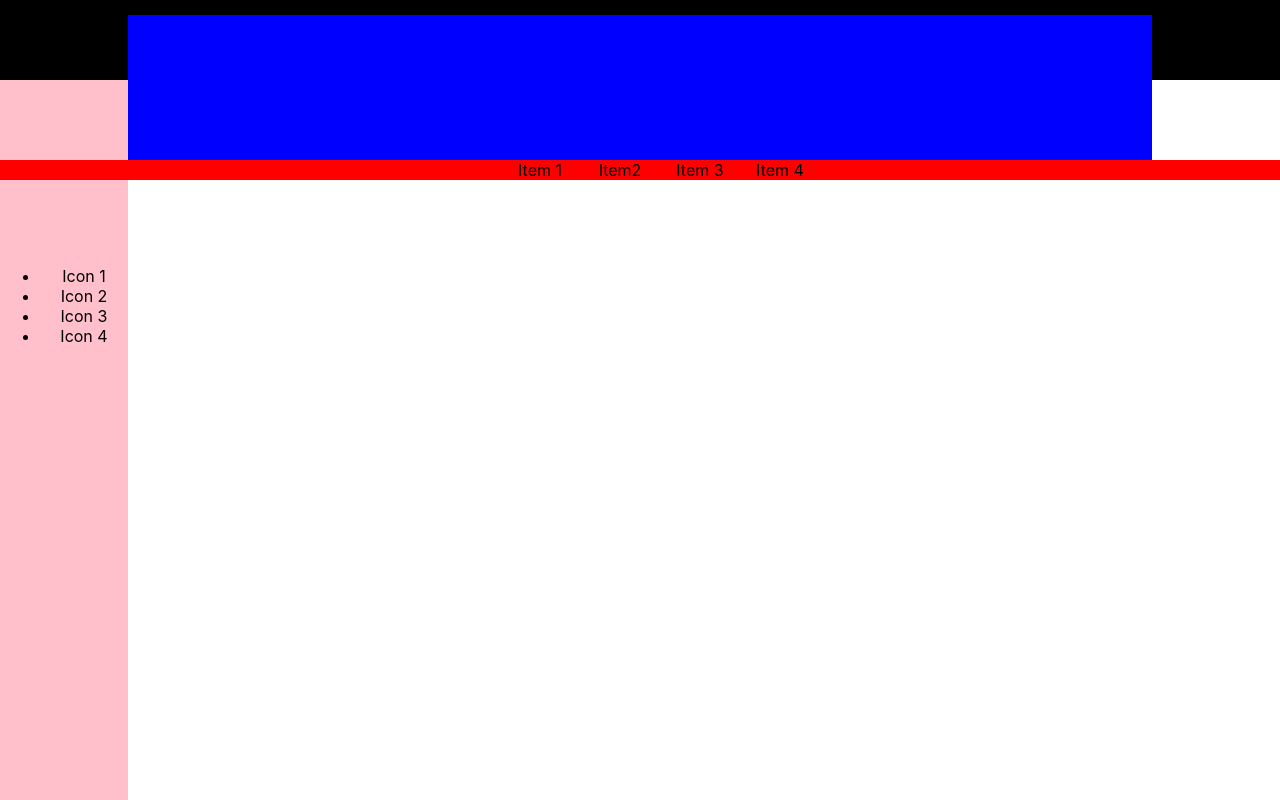
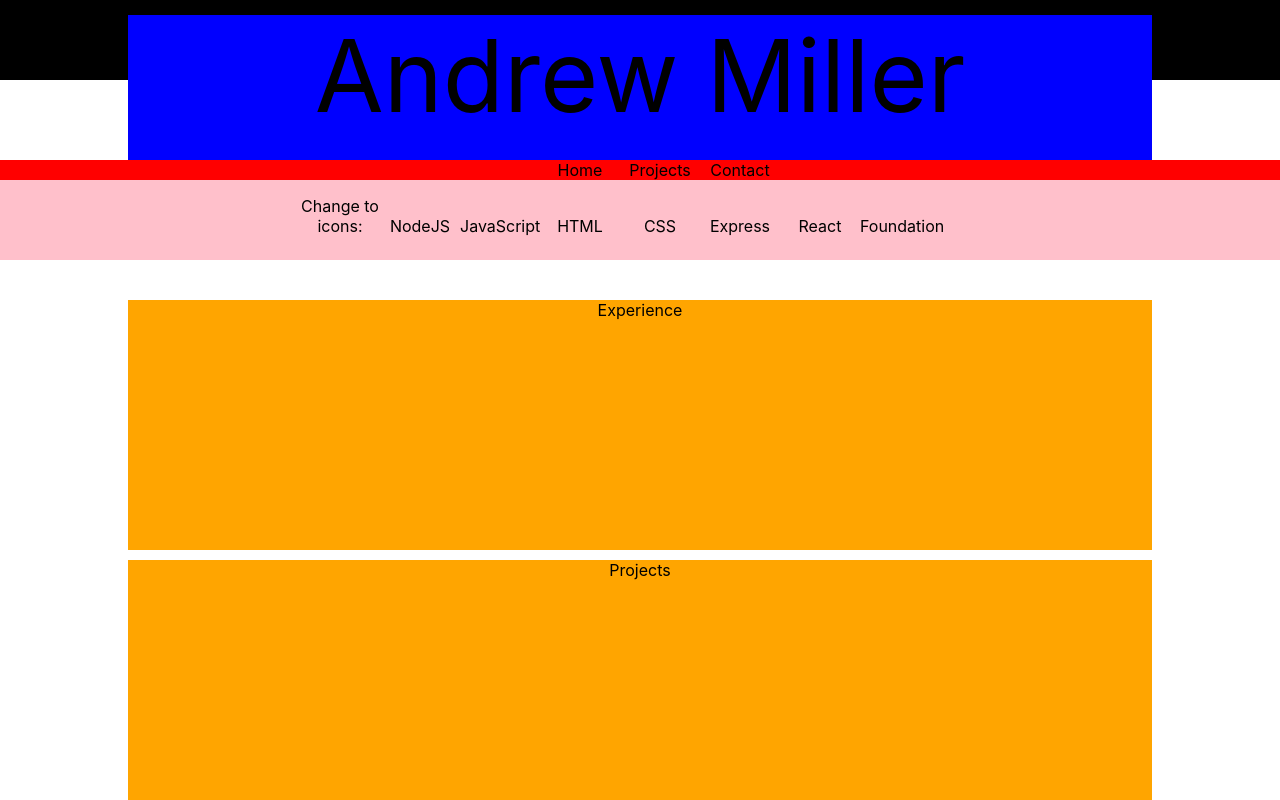
Before and after one commit to jazznerd206/Andrew-Miller, a React (Create React App) app in the folder portfolio/: page / in a window 1280 px wide. Shown: the top 800 px of the page. Built offline with nearby package versions, Linux system fonts and the light colour scheme.

Commit message:
add materialize and wireframe mostly complete. brainstorm time

```diff
--- a/portfolio/package.json
+++ b/portfolio/package.json
@@ -8,6 +8,7 @@
     "@testing-library/user-event": "^7.2.1",
     "react": "^16.13.1",
     "react-dom": "^16.13.1",
+    "react-materialize": "^3.9.3",
     "react-router-dom": "^5.2.0",
     "react-scripts": "3.4.3"
   },
--- a/portfolio/src/components/Header/header.js
+++ b/portfolio/src/components/Header/header.js
@@ -1,5 +1,6 @@
 import React from 'react';
 import './style.css';
+import IconBar from '../IconBar/iconbar';
 
 function header() {
     return (
@@ -8,24 +9,22 @@ function header() {
 
             </div>
             <div className="header-content">
-
+                <span>Andrew Miller</span>
             </div>
             <div className="header-menu">
                 <ul>
                     <li>
-                        Item 1
+                        Home
                     </li>
                     <li>
-                        Item2
+                        Projects
                     </li>
                     <li>
-                        Item 3
-                    </li>
-                    <li>
-                        Item 4
+                        Contact
                     </li>
                 </ul>
             </div>
+            <IconBar />
         </div>
     )
 }
--- a/portfolio/src/components/Header/style.css
+++ b/portfolio/src/components/Header/style.css
@@ -12,7 +12,9 @@
     top: 15px;
     background: blue;
     margin: 0 auto;
+    font-size: 100px;
 }
+
 
 .header-menu {
     position: relative;
--- a/portfolio/src/components/IconBar/iconbar.js
+++ b/portfolio/src/components/IconBar/iconbar.js
@@ -6,10 +6,15 @@ function iconbar() {
         <div className="iconbar-wrapper">
             <div className="iconbar-list">
                 <ul>
-                    <li>Icon 1</li>
-                    <li>Icon 2</li>
-                    <li>Icon 3</li>
-                    <li>Icon 4</li>
+                    <li>Change to icons:</li>
+                    <li>NodeJS</li>
+                    <li>JavaScript</li>
+                    <li>HTML</li>
+                    <li>CSS</li>
+                    <li>Express</li>
+                    <li>React</li>
+                    <li>Foundation</li>
+                    <li></li>
                 </ul>
             </div>
         </div>
--- a/portfolio/src/components/IconBar/style.css
+++ b/portfolio/src/components/IconBar/style.css
@@ -1,7 +1,15 @@
 .iconbar-wrapper {
-    padding-top: 250px;
     left: 0rem;
-    width: 10%;
-    height: 100vh;
+    width: 100%;
+    height: 100%;
     background: pink;
 }
+.iconbar-list ul {
+    display: inline-block;
+    list-style-type: none;
+}
+.iconbar-list ul li {
+    display: inline-block;
+    list-style-type: none;
+    width: 5rem;
+}
--- /dev/null
+++ b/portfolio/src/components/MainContent/maincontent.js
@@ -0,0 +1,17 @@
+import React from 'react';
+import './style.css';
+
+function maincontent() {
+    return (
+        <div className="flex">
+            <div className="flex-item-first">
+                <span>Experience</span>
+            </div>
+            <div className="flex-item-next">
+                <span>Projects</span>
+            </div>
+        </div>
+    )
+}
+
+export default maincontent;
--- /dev/null
+++ b/portfolio/src/components/MainContent/style.css
@@ -0,0 +1,24 @@
+.flex {
+    margin: 0 auto;
+    width: 80%;
+    display: flex;
+    flex-direction: column;
+    justify-content: space-around;
+}
+
+
+.flex-item-first {
+    margin-top: 300px;
+    background: orange;
+    width: 100%;
+    min-height: 250px;
+    order: 1;
+}
+
+.flex-item-next {
+    margin-top: 10px;
+    background: orange;
+    width: 100%;
+    min-height: 250px;
+    order: 1;
+}
--- a/portfolio/src/pages/Home/home.js
+++ b/portfolio/src/pages/Home/home.js
@@ -1,11 +1,22 @@
 import React from 'react';
 import Header from '../../components/Header/header';
-import IconBar from '../../components/IconBar/iconbar';
-export default function home() {
+import MainContent from '../../components/MainContent/maincontent';
+// import Container from "react-materialize/lib/Container";
+import './style.css';
+
+
+function home() {
     return (
         <div>
-            <Header />
-            <IconBar />
+            <div className="home">
+                <Header />
+                <React.Fragment>
+                    <MainContent />
+                </React.Fragment>
+            </div>
+
         </div>
     )
 }
+
+export default home;
--- a/portfolio/src/pages/Home/style.css
+++ b/portfolio/src/pages/Home/style.css
@@ -0,0 +1,8 @@
+.home {
+    display: inline-block;
+    background-color: white;
+    min-width: 100%;
+    min-height: 100vh;
+    position: relative;
+    left: 0;
+}
```
Also changed, not shown: 1 other file (tests, documents, lock files or other folders).
